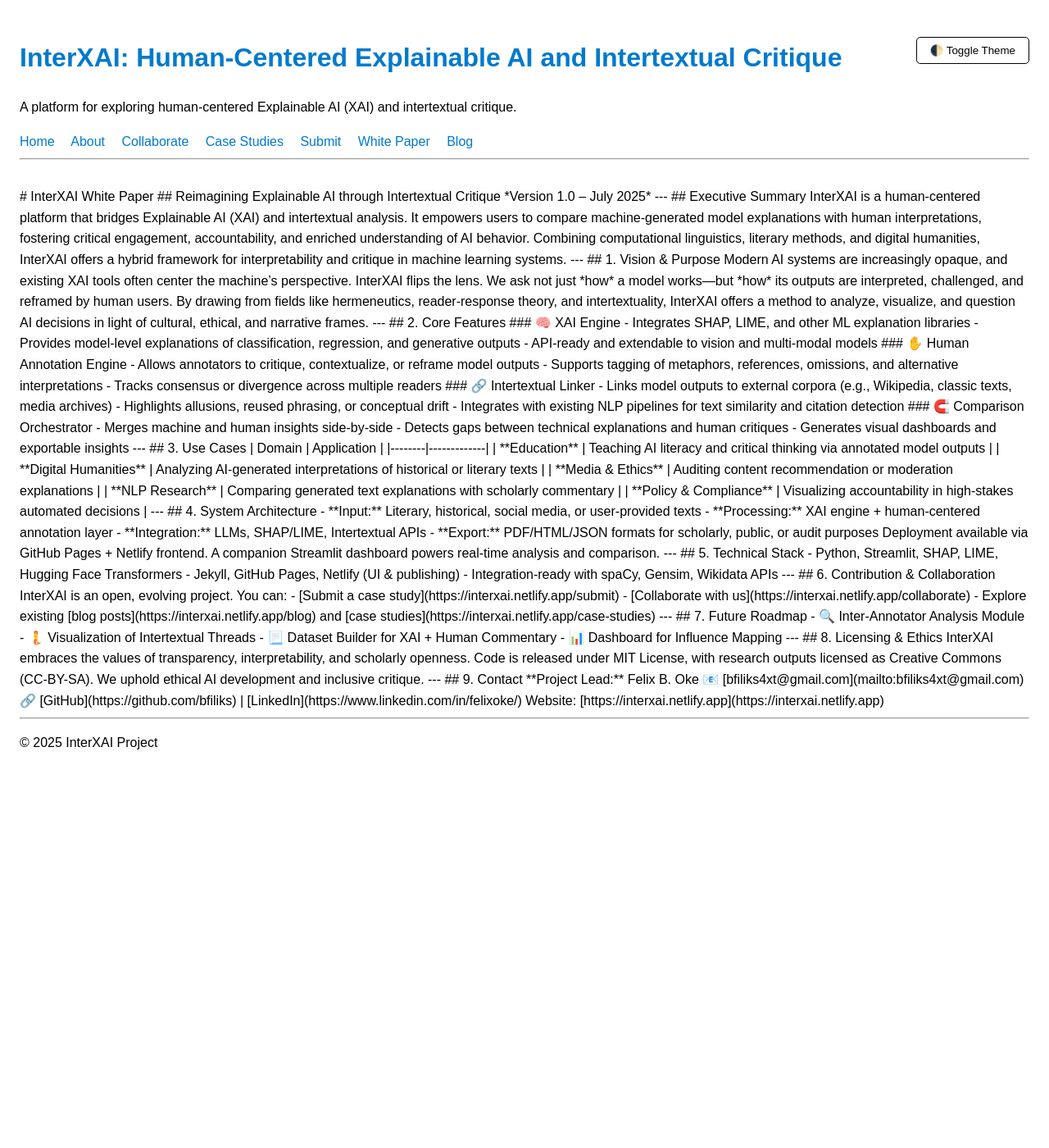
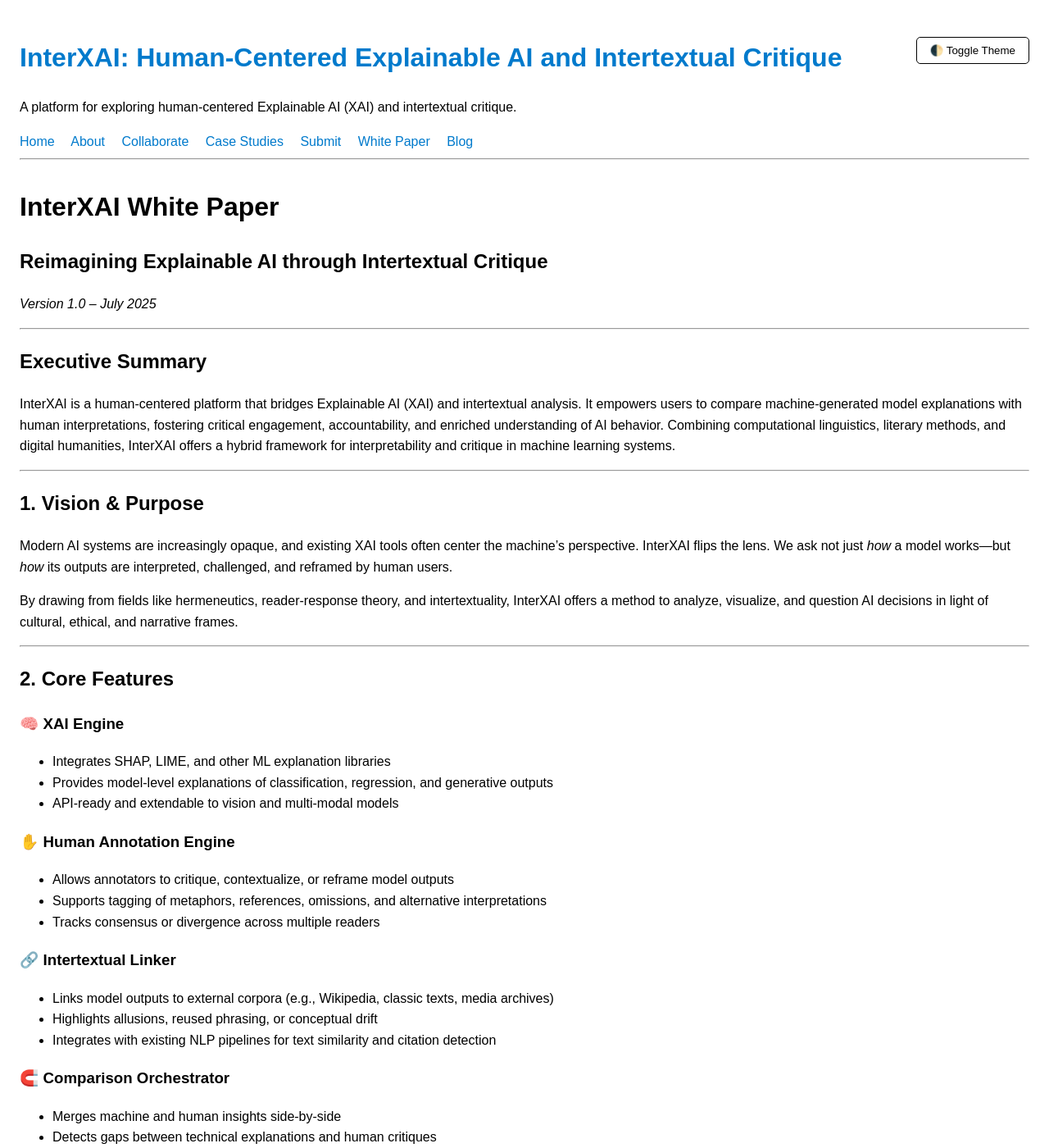
Before and after one commit to bfiliks/interxai.github.io, a Jekyll site: the page built from whitepaper.md, in a window 1280 px wide and 1400 px high. Shown: the whole window at 82% size. Built offline with Jekyll 4.4.1, drawn with Linux system fonts in a browser that asks for light colours; part of the change alters nothing that is shown; some of the changed text lies outside the part shown.

```diff
--- a/whitepaper.md
+++ b/whitepaper.md
@@ -1,3 +1,9 @@
+---
+layout: default
+title: White Paper
+permalink: /whitepaper/
+---
+
 # InterXAI White Paper
 
 ## Reimagining Explainable AI through Intertextual Critique
```
